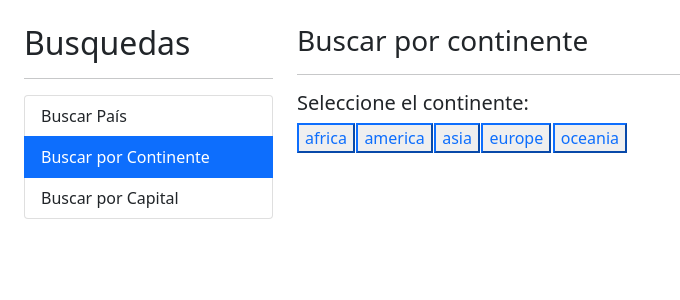
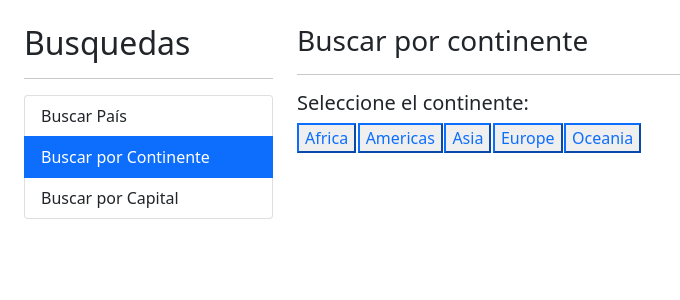
Before and after one commit to JMTE/AppPaises, an Angular app: page /continente in a window 1280 px wide. Shown: the top 300 px of the page, without its empty margins (0-680 px from the left). Built offline with nearby package versions, Linux system fonts and the light colour scheme.

Commit message:
Se crea en el servicio pais otro metodo para que nos devuelva el resultado de paises por continente. En el html component es solamente volver a copiar la misma tabla que teniamos en las otras paginas. Hay que acordarse de inyectar el servicio en el componente de continente.

```diff
--- a/src/app/pais/paginas/por-continente/por-continente.component.html
+++ b/src/app/pais/paginas/por-continente/por-continente.component.html
@@ -1,4 +1,4 @@
-<h3>Buscar por continente <small>{{regionActiva | titlecase}}</small></h3>
+<h3>Buscar por continente <small>{{continenteActivo | titlecase}}</small></h3>
 
 <hr>
 
@@ -16,14 +16,24 @@
             'btn-primary':regionActiva===region,
             'btn-outline-primary':regionActiva!==region
         }" -->
-        <button *ngFor="let region of regiones"
-        class="bt btn-outline-primary"
+
+        <!-- Las de arriba serian dos formas de hacer una evaluacion para saber que continente tenemos activado
+        sin embargo, con la seleccion de clases y un comparador ternario, se hace en una simple linea -->
+        <button *ngFor="let continente of continentes"
+        [class]=getClaseCSS(continente)
 
 
-        (click)="activarRegion(region)">
-            {{region}}
+        (click)="activarContinente(continente)">
+            {{continente |titlecase}}
         </button>
 
 
     </div>
 </div>
+<div *ngIf="paises.length>0" class="row">
+    <div class="col">
+
+      <app-pais-tabla [paises]="paises"></app-pais-tabla>
+    </div>
+
+</div>
--- a/src/app/pais/paginas/por-continente/por-continente.component.ts
+++ b/src/app/pais/paginas/por-continente/por-continente.component.ts
@@ -1,4 +1,6 @@
 import { Component } from '@angular/core';
+import { Country } from '../../interfaces/pais.interfaces';
+import { PaisService } from '../../servicios/pais.service';
 
 @Component({
   selector: 'app-por-continente',
@@ -15,19 +17,50 @@ button{
 })
 export class PorContinenteComponent{
 
-  regiones:string[]= ['africa', 'america', 'asia', 'europe', 'oceania'];
+  continentes:string[]= ['africa', 'americas', 'asia', 'europe', 'oceania'];
 
-  regionActiva:string="";
+  continenteActivo:string="";
+
+  paises:Country[]=[];
+
+  constructor(private PaisService:PaisService) { }
 
 
-  constructor() { }
+  activarContinente(continente:string){
+
+    if(continente===this.continenteActivo){
+      return;
+    }
+
+    this.continenteActivo=continente;
+
+    this.paises=[];
+
+    //Hacer el llamado al servicio para traer los paises por esa region
+
+    this.PaisService.buscarPaisesContinente(this.continenteActivo).subscribe( (paises)=>{
 
 
-  activarRegion(region:string){
+      this.paises=paises;
 
-    this.regionActiva=region;
 
-    //Hacer el llamado al servicio para traer los paises por esa region
+      console.log(paises);},(error)=>{
+
+
+
+        this.paises=[];
+
+
+
+
+    })
+
+  }
+
+  getClaseCSS(region:string):string{
+
+    // Hacemos este metodo para que el retorno en la seleccion de clases sea mas simplificado
+    return (region === this.continenteActivo) ?    'btn-primary' : 'btn-outline-primary'
 
 
   }
--- a/src/app/pais/servicios/pais.service.ts
+++ b/src/app/pais/servicios/pais.service.ts
@@ -29,6 +29,16 @@ export class PaisService {
     return this.http.get<Country>(url);
   }
 
+  buscarPaisesContinente(continente:string):Observable<Country[]>{
+
+    //El codigo del pais nos lo devuelve como region y nos retorna un array de paises
+
+    const url= `${this.apiUrl}/region/${continente}`
+    return this.http.get<Country[]>(url);
+
+
+  }
+
 
 
 }
```
